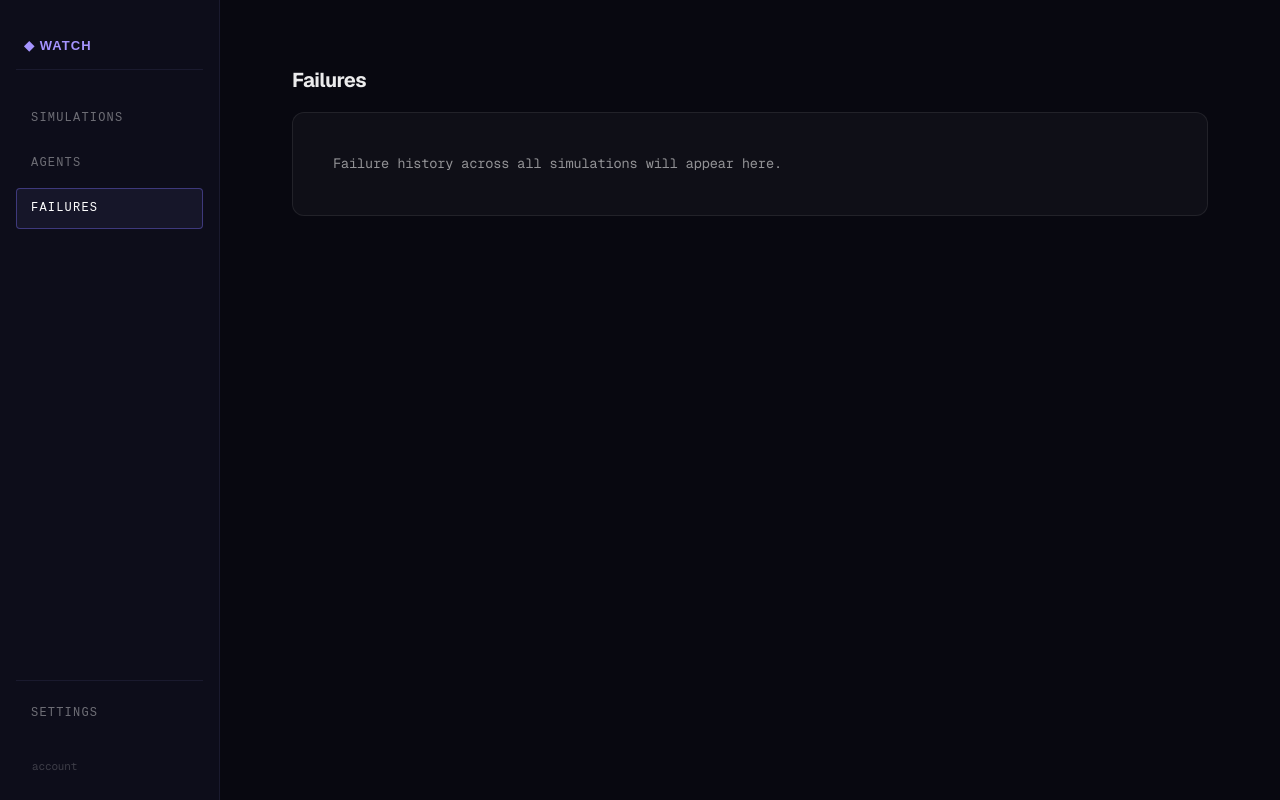
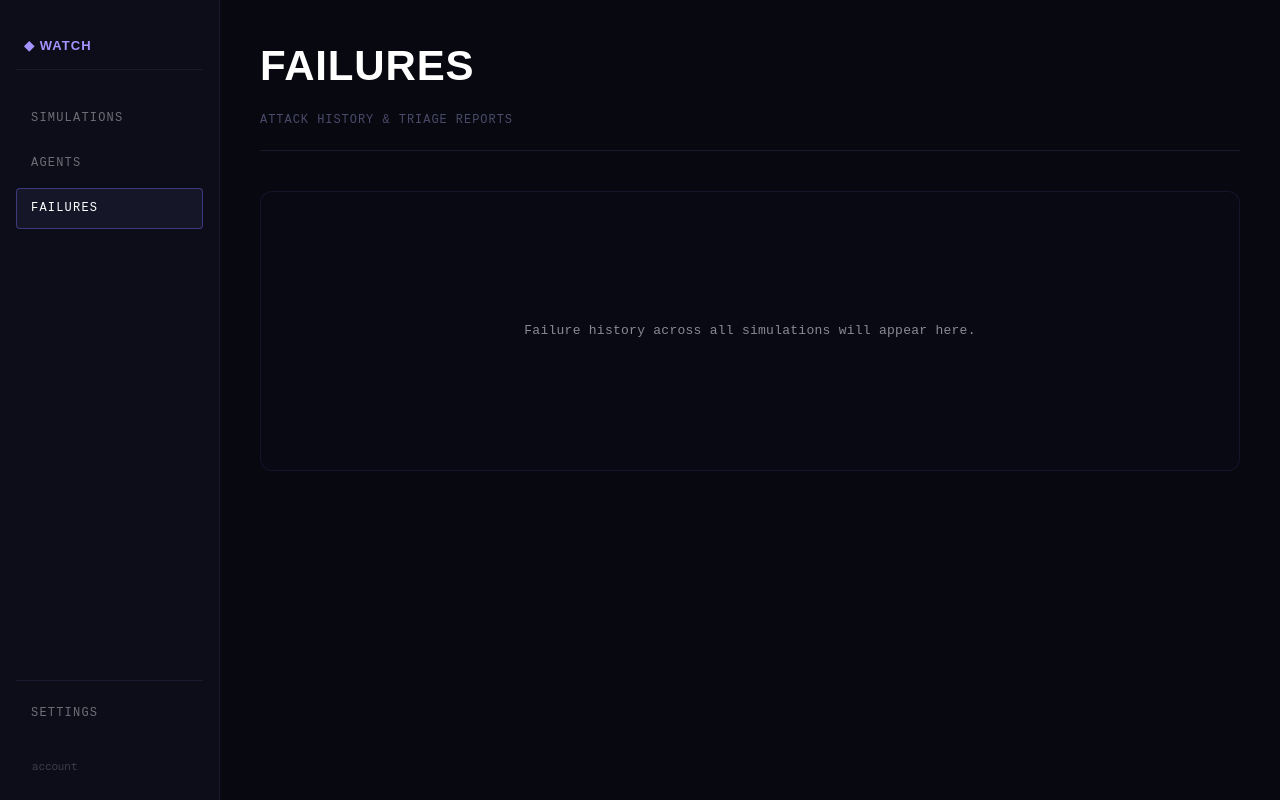
Before and after one commit to kaadipranav/WatchLLM, a Next.js app in the folder watchllm/: page /dashboard/failures in a window 1280 px wide. Built offline with nearby package versions, Linux system fonts and the light colour scheme.

Commit message:
style: update agents, failures, and settings pages with industrial aesthetic

```diff
--- a/watchllm/app/dashboard/agents/page.tsx
+++ b/watchllm/app/dashboard/agents/page.tsx
@@ -4,24 +4,48 @@ import { MagicBentoCard } from "../../components/MagicBentoCard";
 
 export default function AgentsPage() {
   return (
-    <div style={{ padding: "2rem" }}>
-      <h1
-        style={{
-          fontSize: "1.25rem",
-          fontWeight: 650,
-          letterSpacing: "-0.025em",
-          marginBottom: "1rem",
-          color: "var(--text-primary)",
-        }}
-      >
-        Agents
-      </h1>
+    <div style={{ padding: "0" }}>
+      <div style={{ marginBottom: "40px", borderBottom: "1px solid #1a1a2e", paddingBottom: "20px" }}>
+        <h1
+          style={{
+            fontFamily: "'Anton',sans-serif",
+            fontSize: "42px",
+            fontWeight: 800,
+            letterSpacing: "0.02em",
+            marginBottom: "12px",
+            color: "#ffffff",
+            textTransform: "uppercase",
+          }}
+        >
+          AGENTS
+        </h1>
+        <p
+          style={{
+            fontFamily: "'IBM Plex Mono',monospace",
+            fontSize: "12px",
+            color: "#4a4a6a",
+            letterSpacing: "0.08em",
+            textTransform: "uppercase",
+          }}
+        >
+          MANAGE & MONITOR YOUR AI AGENTS
+        </p>
+      </div>
       <MagicBentoCard
         style={{
-          padding: "2.5rem",
-          fontFamily: "var(--font-mono, monospace)",
-          fontSize: "0.85rem",
-          color: "var(--text-secondary)",
+          padding: "80px 2rem",
+          fontFamily: "'IBM Plex Mono',monospace",
+          fontSize: "13px",
+          color: "#8a8a93",
+          textAlign: "center",
+          background: "rgba(124,110,247,0.02)",
+          border: "1px solid rgba(124,110,247,0.1)",
+          display: "flex",
+          alignItems: "center",
+          justifyContent: "center",
+          minHeight: "280px",
+          letterSpacing: "0.02em",
+          lineHeight: 1.6,
         }}
       >
         Connected agents will appear here once configured.
--- a/watchllm/app/dashboard/failures/page.tsx
+++ b/watchllm/app/dashboard/failures/page.tsx
@@ -4,24 +4,48 @@ import { MagicBentoCard } from "../../components/MagicBentoCard";
 
 export default function FailuresPage() {
   return (
-    <div style={{ padding: "2rem" }}>
-      <h1
-        style={{
-          fontSize: "1.25rem",
-          fontWeight: 650,
-          letterSpacing: "-0.025em",
-          marginBottom: "1rem",
-          color: "var(--text-primary)",
-        }}
-      >
-        Failures
-      </h1>
+    <div style={{ padding: "0" }}>
+      <div style={{ marginBottom: "40px", borderBottom: "1px solid #1a1a2e", paddingBottom: "20px" }}>
+        <h1
+          style={{
+            fontFamily: "'Anton',sans-serif",
+            fontSize: "42px",
+            fontWeight: 800,
+            letterSpacing: "0.02em",
+            marginBottom: "12px",
+            color: "#ffffff",
+            textTransform: "uppercase",
+          }}
+        >
+          FAILURES
+        </h1>
+        <p
+          style={{
+            fontFamily: "'IBM Plex Mono',monospace",
+            fontSize: "12px",
+            color: "#4a4a6a",
+            letterSpacing: "0.08em",
+            textTransform: "uppercase",
+          }}
+        >
+          ATTACK HISTORY & TRIAGE REPORTS
+        </p>
+      </div>
       <MagicBentoCard
         style={{
-          padding: "2.5rem",
-          fontFamily: "var(--font-mono, monospace)",
-          fontSize: "0.85rem",
-          color: "var(--text-secondary)",
+          padding: "80px 2rem",
+          fontFamily: "'IBM Plex Mono',monospace",
+          fontSize: "13px",
+          color: "#8a8a93",
+          textAlign: "center",
+          background: "rgba(124,110,247,0.02)",
+          border: "1px solid rgba(124,110,247,0.1)",
+          display: "flex",
+          alignItems: "center",
+          justifyContent: "center",
+          minHeight: "280px",
+          letterSpacing: "0.02em",
+          lineHeight: 1.6,
         }}
       >
         Failure history across all simulations will appear here.
--- a/watchllm/app/dashboard/settings/page.tsx
+++ b/watchllm/app/dashboard/settings/page.tsx
@@ -4,24 +4,48 @@ import { MagicBentoCard } from "../../components/MagicBentoCard";
 
 export default function SettingsPage() {
   return (
-    <div style={{ padding: "2rem" }}>
-      <h1
-        style={{
-          fontSize: "1.25rem",
-          fontWeight: 650,
-          letterSpacing: "-0.025em",
-          marginBottom: "1rem",
-          color: "var(--text-primary)",
-        }}
-      >
-        Settings
-      </h1>
+    <div style={{ padding: "0" }}>
+      <div style={{ marginBottom: "40px", borderBottom: "1px solid #1a1a2e", paddingBottom: "20px" }}>
+        <h1
+          style={{
+            fontFamily: "'Anton',sans-serif",
+            fontSize: "42px",
+            fontWeight: 800,
+            letterSpacing: "0.02em",
+            marginBottom: "12px",
+            color: "#ffffff",
+            textTransform: "uppercase",
+          }}
+        >
+          SETTINGS
+        </h1>
+        <p
+          style={{
+            fontFamily: "'IBM Plex Mono',monospace",
+            fontSize: "12px",
+            color: "#4a4a6a",
+            letterSpacing: "0.08em",
+            textTransform: "uppercase",
+          }}
+        >
+          ACCOUNT, API KEYS & PREFERENCES
+        </p>
+      </div>
       <MagicBentoCard
         style={{
-          padding: "2.5rem",
-          fontFamily: "var(--font-mono, monospace)",
-          fontSize: "0.85rem",
-          color: "var(--text-secondary)",
+          padding: "80px 2rem",
+          fontFamily: "'IBM Plex Mono',monospace",
+          fontSize: "13px",
+          color: "#8a8a93",
+          textAlign: "center",
+          background: "rgba(124,110,247,0.02)",
+          border: "1px solid rgba(124,110,247,0.1)",
+          display: "flex",
+          alignItems: "center",
+          justifyContent: "center",
+          minHeight: "280px",
+          letterSpacing: "0.02em",
+          lineHeight: 1.6,
         }}
       >
         Account, API keys, and notification preferences.
```
